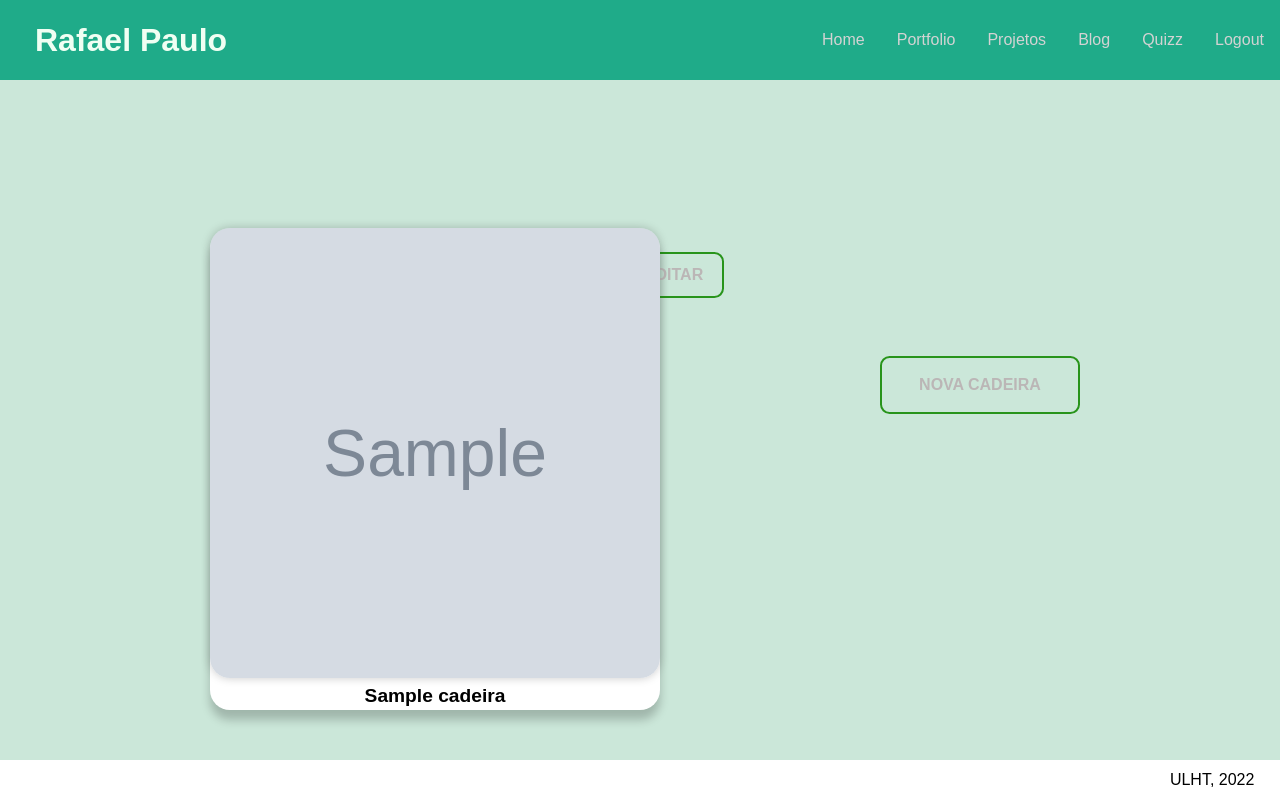
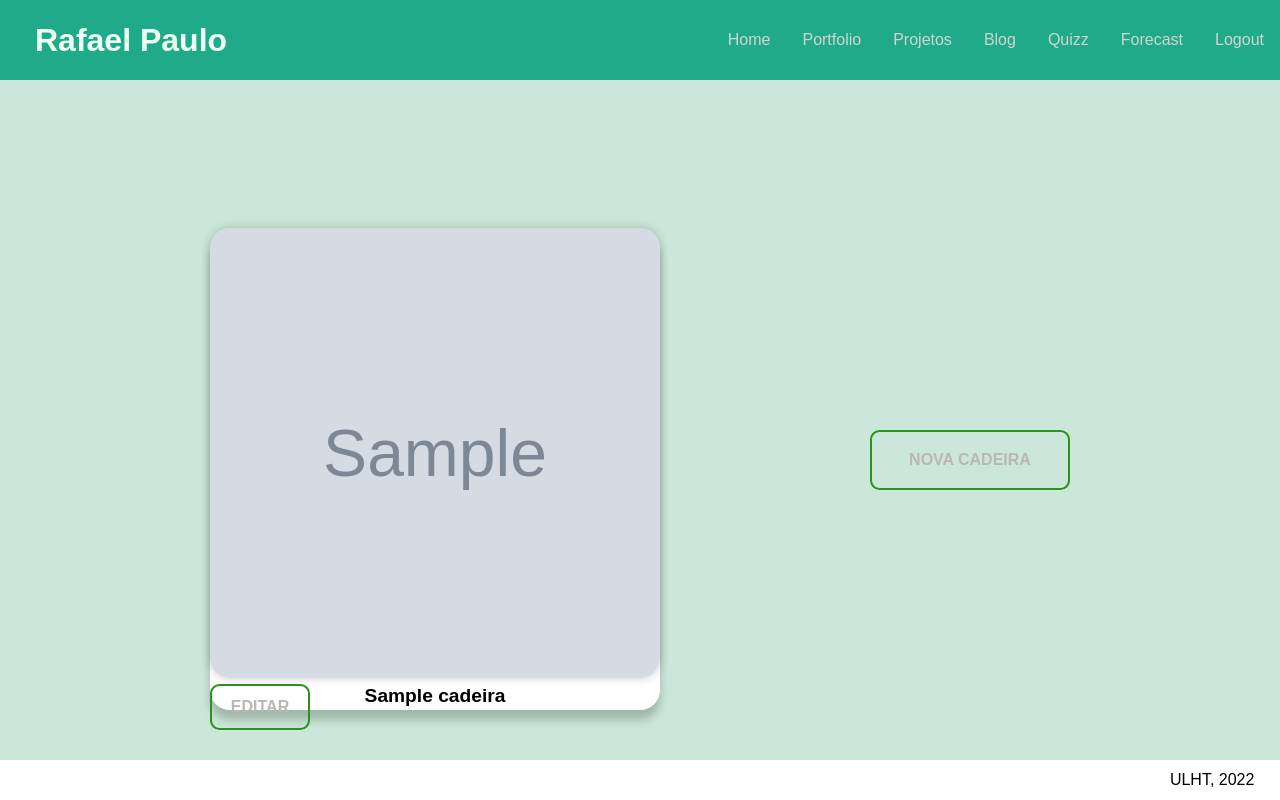
Before and after one commit to rafaelpaulo22001810/portfolio, a Django app: page /licenciatura in a window 1280 px wide. Run offline with Django 4.2, Linux system fonts and the light colour scheme; a user stored in the database is signed in; tables that the repository leaves empty hold one stand-in row (values such as "Sample post"); grey boxes marked "Sample" are stand-in pictures; parts of the project's set-up code (start-up, migrations or seed data) failed here and were passed over.

Commit message:
SOU LINDO SIMMMMM!

```diff
--- a/portfolio/static/portfolio/css/blog.css
+++ b/portfolio/static/portfolio/css/blog.css
@@ -21,9 +21,11 @@
     padding-top: 15px;
     font-size: 12px;
 }
+
 .parallax_blog {
     background-image: url("../images/img-blog/backgroung.jpg");
     min-height: 85vh;
+    z-index: -1;
     background-attachment: fixed;
     background-position: center;
     background-repeat: no-repeat;
@@ -52,19 +54,11 @@
 .btn {
     position: relative;
     box-sizing: border-box;
-    appearance: none;
-    background-color: transparent;
     border: 2px solid #e74c3c;
     border-radius: 0.6em;
     color: #e74c3c;
     display: block;
-    -webkit-align-self: center;
-    -ms-flex-item-align: center;
-    align-self: center;
     font-size: 1rem;
-    line-height: 1;
-    left: 5%;
-    right: 50%;
     margin-bottom: 20px;
     padding-top: 1.2em;
     padding-bottom: 1.2em;
@@ -101,7 +95,7 @@
     display: block;
     font-size: 1rem;
     line-height: 0.2;
-    left: 92%;
+    top: 90%;
     width: 100px;
     text-decoration: none;
     text-align: center;
--- a/portfolio/static/portfolio/css/layout.css
+++ b/portfolio/static/portfolio/css/layout.css
@@ -77,6 +77,13 @@ footer {
     transition: all .4s;
     border-radius: 20px;
 }
+.box p{
+    font-family: 'Poppins',sans-serif;
+    font-size: 0.9rem;
+}
+.Pre_box{
+    margin-top: 150px;
+}
 .box img{
     position: absolute;
     object-fit: cover;
@@ -102,7 +109,7 @@ footer {
     font-size: 0.6em;
     font-family: 'Font Awesome 5 Free';
     font-weight: 700;
-    top: 350px;
+    top: 330px;
 }
 
 .center{
--- a/portfolio/templates/portfolio/layout.html
+++ b/portfolio/templates/portfolio/layout.html
@@ -15,6 +15,7 @@
             <a href="{% url 'portfolio:projetos' %}">Projetos</a>
             <a href="{% url 'portfolio:blog' %}">Blog</a>
             <a href="{% url 'portfolio:quizz' %}">Quizz</a>
+            <a href="{% url 'portfolio:forecast' %}">Forecast</a>
             {% if request.user.is_authenticated %}
                 <a href="{% url 'portfolio:logout' %}">Logout</a>
             {% else %}
--- a/portfolio/templates/portfolio/licenciatura.html
+++ b/portfolio/templates/portfolio/licenciatura.html
@@ -34,11 +34,11 @@
             </div>
         {% endfor %}
         {% if request.user.is_authenticated %}
-            <span class="boxNew">
+            <div class="Pre_box">
                 <div class="new">
                         <a href="{% url 'portfolio:newcadeira' %}" class="btn btn">Nova Cadeira</a>
                 </div>
-            </span>
+            </div>
         {% endif %}
     </div>
 
--- a/portfolio/urls.py
+++ b/portfolio/urls.py
@@ -9,6 +9,7 @@ urlpatterns = [
     path('licenciatura', views.licenciatura_page_view, name='licenciatura'),
     path('projetos', views.projetos_page_view, name='projetos'),
     path('blog', views.blog_page_view, name='blog'),
+    path('forecast', views.forecast, name='forecast'),
     path('newpost', views.newpost_page_view, name='newpost'),
     path('editar/<int:post_id>', views.editar_page_view, name='editar'),
     path('quizz', views.quizz_page_view, name='quizz'),
--- a/portfolio/views.py
+++ b/portfolio/views.py
@@ -31,7 +31,8 @@ def licenciatura_page_view(request):
     context = {'cadeiras': Cadeira.objects.all()}
     return render(request, 'portfolio/licenciatura.html', context)
 
-
+def forecast(request):
+    return render(request, 'portfolio/forecast.html')
 def new_cadeira_page_view(request):
     form = CadeiraForm(request.POST or None)
     if form.is_valid():
```
Also changed, not shown: portfolio/templates/portfolio/forecast.html (added, +29 -0 lines), portfolio/static/portfolio/images/graf.png.
